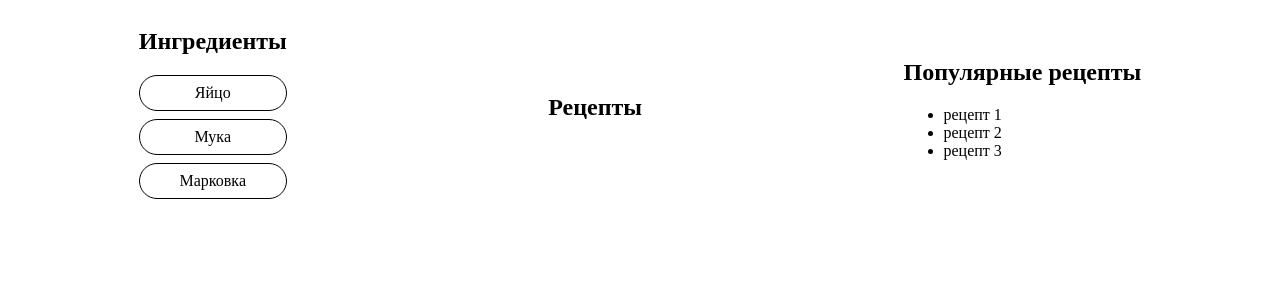
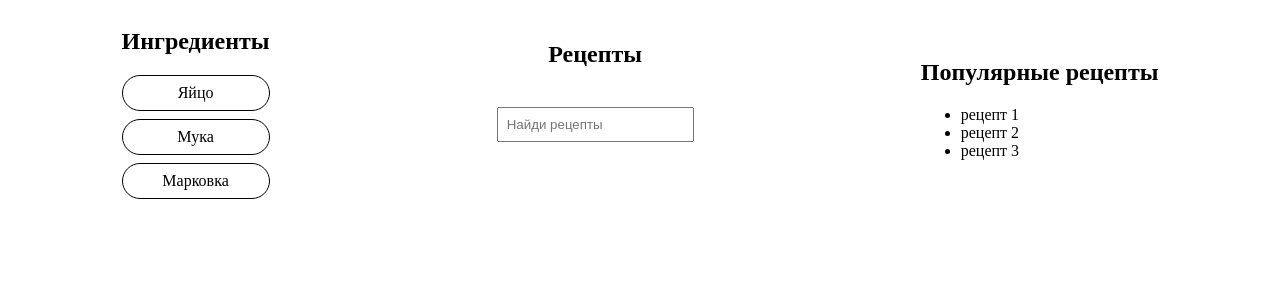
Before and after one commit to nazartsap/cooking_site, a React (Create React App) app: page / in a window 1280 px wide. Shown: the top 300 px of the page. Built offline with nearby package versions, Linux system fonts and the light colour scheme.

Commit message:
new style

```diff
--- a/src/components/RecipeList.jsx
+++ b/src/components/RecipeList.jsx
@@ -1,9 +1,12 @@
 import React from 'react';
-
+import '../styles/RecipeList.css'
 const RecipeList = ({ recipes }) => {
   return (
-    <div>
+    <div className='recipe_list_block'>
       <h2>Рецепты</h2>
+      <h2>
+        <input className = 'find_placeholder' type="text" placeholder="Найди рецепты"  />
+      </h2>
       <ul>
         {recipes.map((recipe, index) => (
           <li key={index}>{recipe}</li>
--- /dev/null
+++ b/src/styles/RecipeList.css
@@ -0,0 +1,11 @@
+.recipe_list_block{
+    display: flex;
+    flex-direction: column;
+    align-items: center;
+}
+
+.find_placeholder {
+    display: flex;
+    width: 100;
+    padding: 8px;
+}
```
